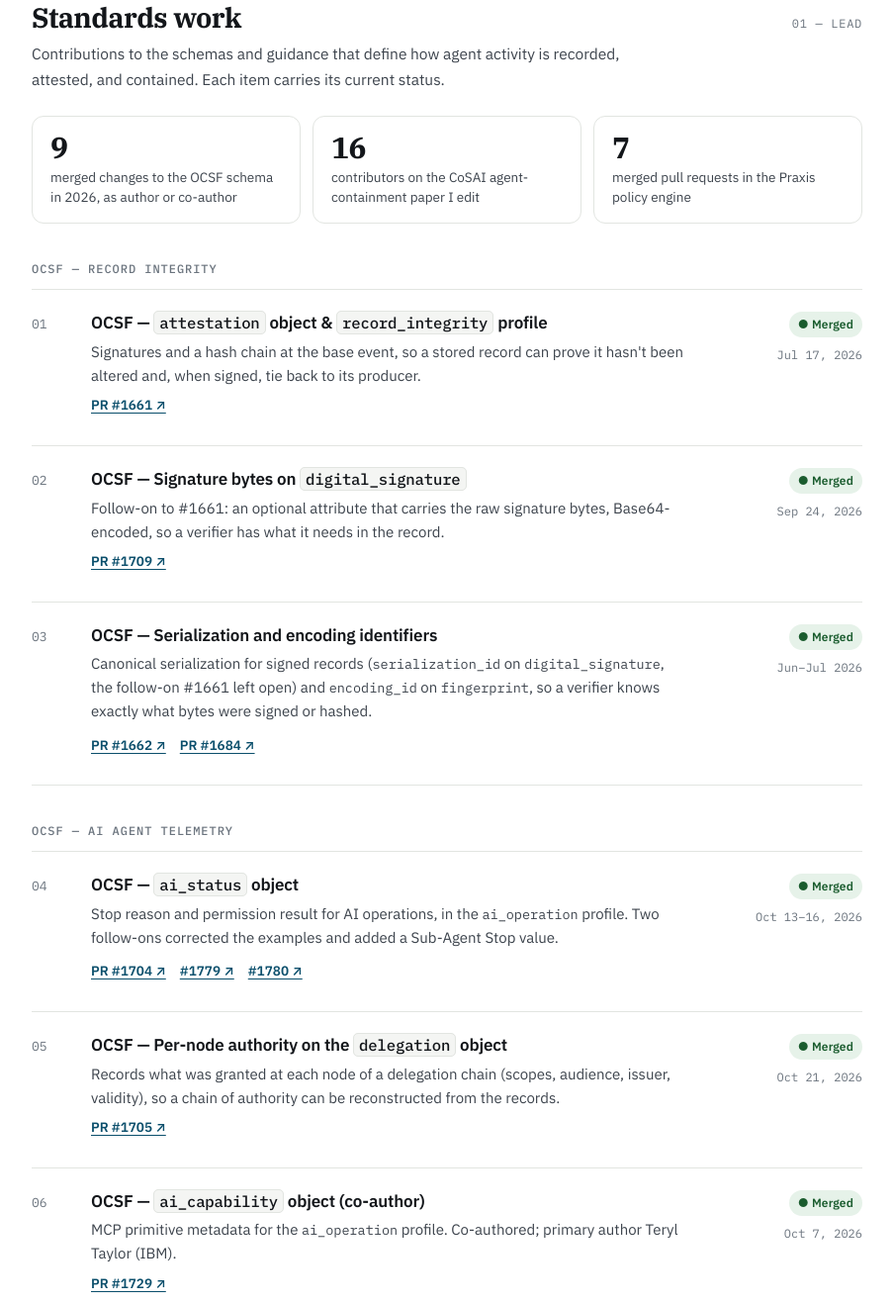
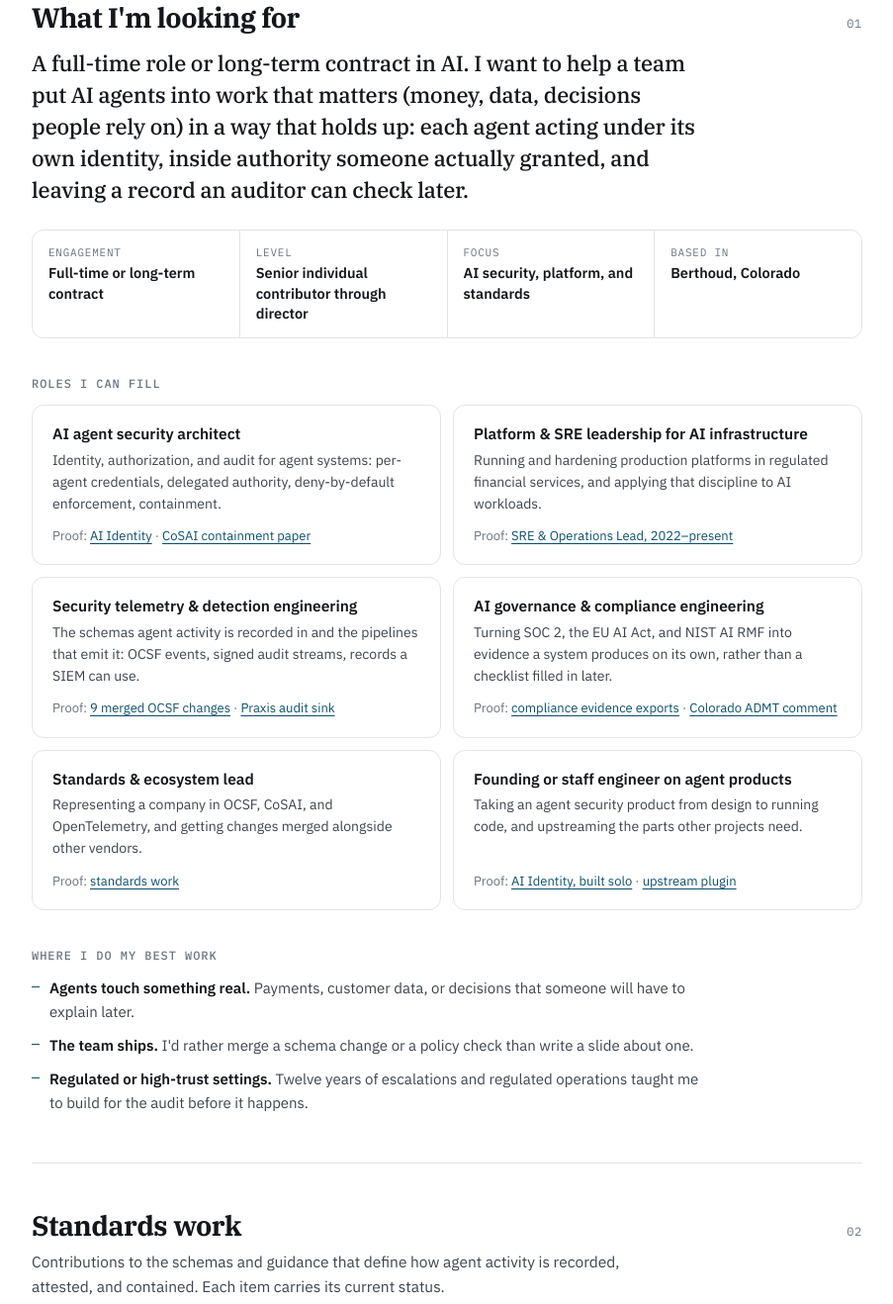
Before and after one commit to Levaj2000/Jeffs-Portfolio, a plain HTML site: page public/index.html in a window 1280 px wide. Shown: the part 910-2228 px from the top of the page at 99% size, without its empty margins (188-1091 px from the left). Drawn offline with Linux system fonts and the light colour scheme.

Commit message:
Add "What I'm looking for" section
States the goal (full-time role or long-term contract in AI), engagement
terms, six roles with links to the evidence for each, and where the work
fits best. Hero line, nav, section numbers and meta descriptions updated
to match.

Co-Authored-By: Claude Opus 5.5 <noreply@anthropic.com>

```diff
--- a/public/index.html
+++ b/public/index.html
@@ -5,12 +5,12 @@
 <meta name="viewport" content="width=device-width, initial-scale=1, viewport-fit=cover" />
 <meta name="color-scheme" content="light dark" />
 <title>Jeff Leva — AI agent identity &amp; audit evidence</title>
-<meta name="description" content="Jeff Leva: OCSF contributor, CoSAI containment paper editor, and founder of AI Identity. Nine merged OCSF changes in 2026 on record integrity and AI agent telemetry. Based in Berthoud, Colorado." />
+<meta name="description" content="Jeff Leva is looking for a full-time role or long-term contract in AI security, platform, or standards work. OCSF contributor, CoSAI containment paper editor, founder of AI Identity. Based in Berthoud, Colorado." />
 <link rel="canonical" href="https://jeff-leva.vercel.app/" />
 <link rel="icon" href="favicon.svg" type="image/svg+xml" />
 <meta property="og:type" content="profile" />
 <meta property="og:title" content="Jeff Leva — AI agent identity &amp; audit evidence" />
-<meta property="og:description" content="Standards author and editor (OCSF, CoSAI WS4) and founder of AI Identity. Every claim links to its primary source." />
+<meta property="og:description" content="Looking for a full-time role or long-term contract in AI. Standards author and editor (OCSF, CoSAI WS4) and founder of AI Identity." />
 <meta property="og:url" content="https://jeff-leva.vercel.app/" />
 <meta property="og:image" content="https://jeff-leva.vercel.app/og.png" />
 <meta property="og:image:width" content="1200" />
@@ -41,6 +41,7 @@
   <div class="site-head-inner">
     <a class="brand" href="#top">Jeff Leva <span>Berthoud, CO</span></a>
     <nav class="main" aria-label="Portfolio sections">
+      <a href="#looking-for">Looking for</a>
       <a href="#standards">Standards</a>
       <a href="#open-source">Open Source</a>
       <a href="#platform">Platform</a>
@@ -60,7 +61,7 @@
     <p class="positioning">AI agent identity, delegated authority, and <em>evidence that holds up.</em></p>
     <p class="hero-lede">Founder &amp; Technical Lead of AI Identity, with twelve years in regulated platform operations, consumer-protection escalations, and AI governance. Now focused on how autonomous agents are identified, authorized, and held to a record that can be verified after the fact.</p>
 
-    <p class="seeking"><b>Looking for</b>Director-level engineering and platform roles, especially where AI agent identity, authorization, and audit evidence are part of the product.</p>
+    <p class="seeking"><b>Looking for</b>A full-time role or long-term contract in AI, across security, platform, and standards work. <a href="#looking-for">See what I'm looking for ↓</a></p>
 
     <dl class="hero-meta">
       <div><dt>Based in</dt><dd>Berthoud, Colorado</dd></div>
@@ -82,11 +83,68 @@
     </div>
   </div>
 
+  <!-- LOOKING FOR -->
+  <section id="looking-for" aria-labelledby="looking-h">
+    <div class="sec-head">
+      <h2 id="looking-h">What I'm looking for</h2>
+      <span class="sec-num">01</span>
+    </div>
+    <p class="goal">A full-time role or long-term contract in AI. I want to help a team put AI agents into work that matters (money, data, decisions people rely on) in a way that holds up: each agent acting under its own identity, inside authority someone actually granted, and leaving a record an auditor can check later.</p>
+
+    <dl class="terms">
+      <div><dt>Engagement</dt><dd>Full-time or long-term contract</dd></div>
+      <div><dt>Level</dt><dd>Senior individual contributor through director</dd></div>
+      <div><dt>Focus</dt><dd>AI security, platform, and standards</dd></div>
+      <div><dt>Based in</dt><dd>Berthoud, Colorado</dd></div>
+    </dl>
+
+    <h3 class="group-h">Roles I can fill</h3>
+    <div class="role-grid">
+      <div class="role">
+        <h4>AI agent security architect</h4>
+        <p>Identity, authorization, and audit for agent systems: per-agent credentials, delegated authority, deny-by-default enforcement, containment.</p>
+        <p class="proof">Proof: <a href="#platform">AI Identity</a> · <a href="#standards">CoSAI containment paper</a></p>
+      </div>
+      <div class="role">
+        <h4>Platform &amp; SRE leadership for AI infrastructure</h4>
+        <p>Running and hardening production platforms in regulated financial services, and applying that discipline to AI workloads.</p>
+        <p class="proof">Proof: <a href="#background">SRE &amp; Operations Lead, 2022–present</a></p>
+      </div>
+      <div class="role">
+        <h4>Security telemetry &amp; detection engineering</h4>
+        <p>The schemas agent activity is recorded in and the pipelines that emit it: OCSF events, signed audit streams, records a SIEM can use.</p>
+        <p class="proof">Proof: <a href="#standards">9 merged OCSF changes</a> · <a href="#open-source">Praxis audit sink</a></p>
+      </div>
+      <div class="role">
+        <h4>AI governance &amp; compliance engineering</h4>
+        <p>Turning SOC 2, the EU AI Act, and NIST AI RMF into evidence a system produces on its own, rather than a checklist filled in later.</p>
+        <p class="proof">Proof: <a href="#platform">compliance evidence exports</a> · <a href="#standards">Colorado ADMT comment</a></p>
+      </div>
+      <div class="role">
+        <h4>Standards &amp; ecosystem lead</h4>
+        <p>Representing a company in OCSF, CoSAI, and OpenTelemetry, and getting changes merged alongside other vendors.</p>
+        <p class="proof">Proof: <a href="#standards">standards work</a></p>
+      </div>
+      <div class="role">
+        <h4>Founding or staff engineer on agent products</h4>
+        <p>Taking an agent security product from design to running code, and upstreaming the parts other projects need.</p>
+        <p class="proof">Proof: <a href="#platform">AI Identity, built solo</a> · <a href="#open-source">upstream plugin</a></p>
+      </div>
+    </div>
+
+    <h3 class="group-h">Where I do my best work</h3>
+    <ul class="fit">
+      <li><strong>Agents touch something real.</strong> Payments, customer data, or decisions that someone will have to explain later.</li>
+      <li><strong>The team ships.</strong> I'd rather merge a schema change or a policy check than write a slide about one.</li>
+      <li><strong>Regulated or high-trust settings.</strong> Twelve years of escalations and regulated operations taught me to build for the audit before it happens.</li>
+    </ul>
+  </section>
+
   <!-- STANDARDS -->
   <section id="standards" aria-labelledby="standards-h">
     <div class="sec-head">
       <h2 id="standards-h">Standards work</h2>
-      <span class="sec-num">01 — LEAD</span>
+      <span class="sec-num">02</span>
     </div>
     <p class="sec-intro">Contributions to the schemas and guidance that define how agent activity is recorded, attested, and contained. Each item carries its current status.</p>
 
@@ -253,7 +311,7 @@
   <section id="open-source" aria-labelledby="oss-h">
     <div class="sec-head">
       <h2 id="oss-h">Open source</h2>
-      <span class="sec-num">02</span>
+      <span class="sec-num">03</span>
     </div>
     <p class="sec-intro">Where the standards work meets running code in someone else's tree.</p>
 
@@ -282,7 +340,7 @@
   <section id="platform" aria-labelledby="platform-h">
     <div class="sec-head">
       <h2 id="platform-h">The platform</h2>
-      <span class="sec-num">03</span>
+      <span class="sec-num">04</span>
     </div>
 
     <div class="platform-head">
@@ -316,7 +374,7 @@
   <section id="background" aria-labelledby="bg-h">
     <div class="sec-head">
       <h2 id="bg-h">Background</h2>
-      <span class="sec-num">04</span>
+      <span class="sec-num">05</span>
     </div>
     <p class="sec-intro">Twelve years across regulated platform operations and consumer-protection work, the operational grounding behind the governance work above.</p>
 
@@ -349,7 +407,7 @@
   <section id="contact" aria-labelledby="contact-h">
     <div class="sec-head">
       <h2 id="contact-h">Contact</h2>
-      <span class="sec-num">05</span>
+      <span class="sec-num">06</span>
     </div>
     <p class="sec-intro">For roles, standards collaboration, or advisory work.</p>
 
--- a/public/styles.css
+++ b/public/styles.css
@@ -200,3 +200,20 @@
   .platform-head{margin-top:20px}
   .contact-grid.two{grid-template-columns:repeat(2,1fr)}
   @media(max-width:640px){ .contact-grid.two{grid-template-columns:1fr} }
+  .seeking a{white-space:nowrap}
+  .goal{font-family:"IBM Plex Serif",Georgia,serif;font-size:clamp(19px,2.6vw,22px);line-height:1.45;letter-spacing:-.01em;color:var(--ink);margin:14px 0 0;max-width:680px;font-weight:500;text-wrap:pretty}
+  .terms{display:grid;grid-template-columns:repeat(4,1fr);gap:1px;background:var(--line);border:1px solid var(--line);border-radius:12px;overflow:hidden;margin:24px 0 0}
+  @media(max-width:700px){ .terms{grid-template-columns:1fr 1fr} }
+  .terms div{background:var(--surface);padding:14px 16px;display:flex;flex-direction:column;gap:2px;min-width:0}
+  .terms dt{font-family:"IBM Plex Mono",monospace;font-size:11px;letter-spacing:.07em;text-transform:uppercase;color:var(--muted)}
+  .terms dd{margin:0;font-weight:600;font-size:14.5px;line-height:1.4}
+  .role-grid{display:grid;grid-template-columns:1fr 1fr;gap:12px;margin-top:12px}
+  @media(max-width:600px){ .role-grid{grid-template-columns:1fr} }
+  .role{border:1px solid var(--line);border-radius:12px;padding:18px 20px;background:var(--surface);display:flex;flex-direction:column;gap:6px;min-width:0}
+  .role h4{margin:0;font-size:15.5px;font-weight:600;line-height:1.35;text-wrap:balance}
+  .role p{margin:0;font-size:14px;color:var(--ink-2);line-height:1.55}
+  .role .proof{margin-top:auto;padding-top:6px;font-size:13px;color:var(--muted)}
+  .fit{list-style:none;margin:12px 0 0;padding:0;display:grid;gap:10px;max-width:680px}
+  .fit li{font-size:15px;line-height:1.6;color:var(--ink-2);padding-left:18px;position:relative}
+  .fit li::before{content:"";position:absolute;left:0;top:.7em;width:8px;height:1px;background:var(--accent)}
+  .fit strong{color:var(--ink);font-weight:600}
```
